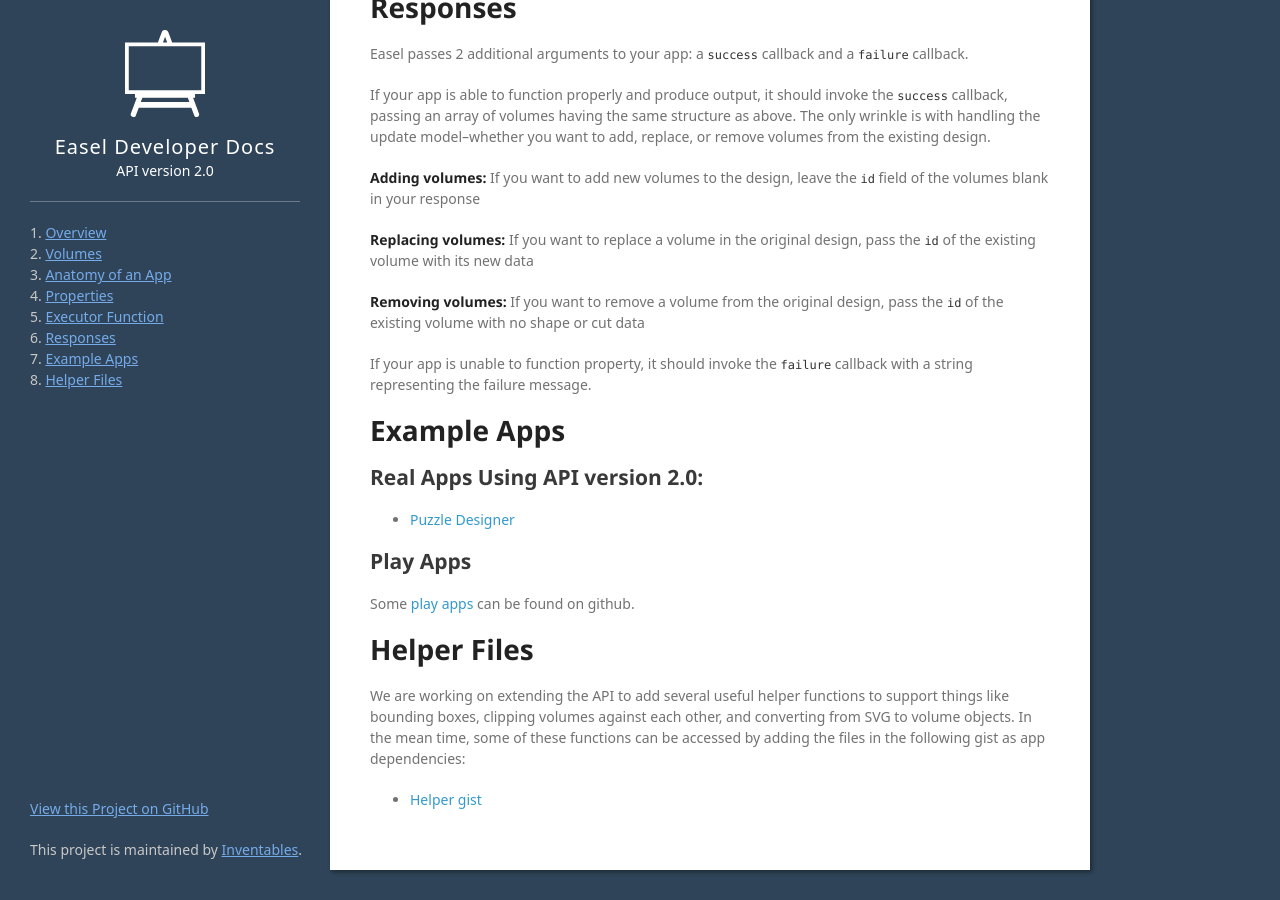
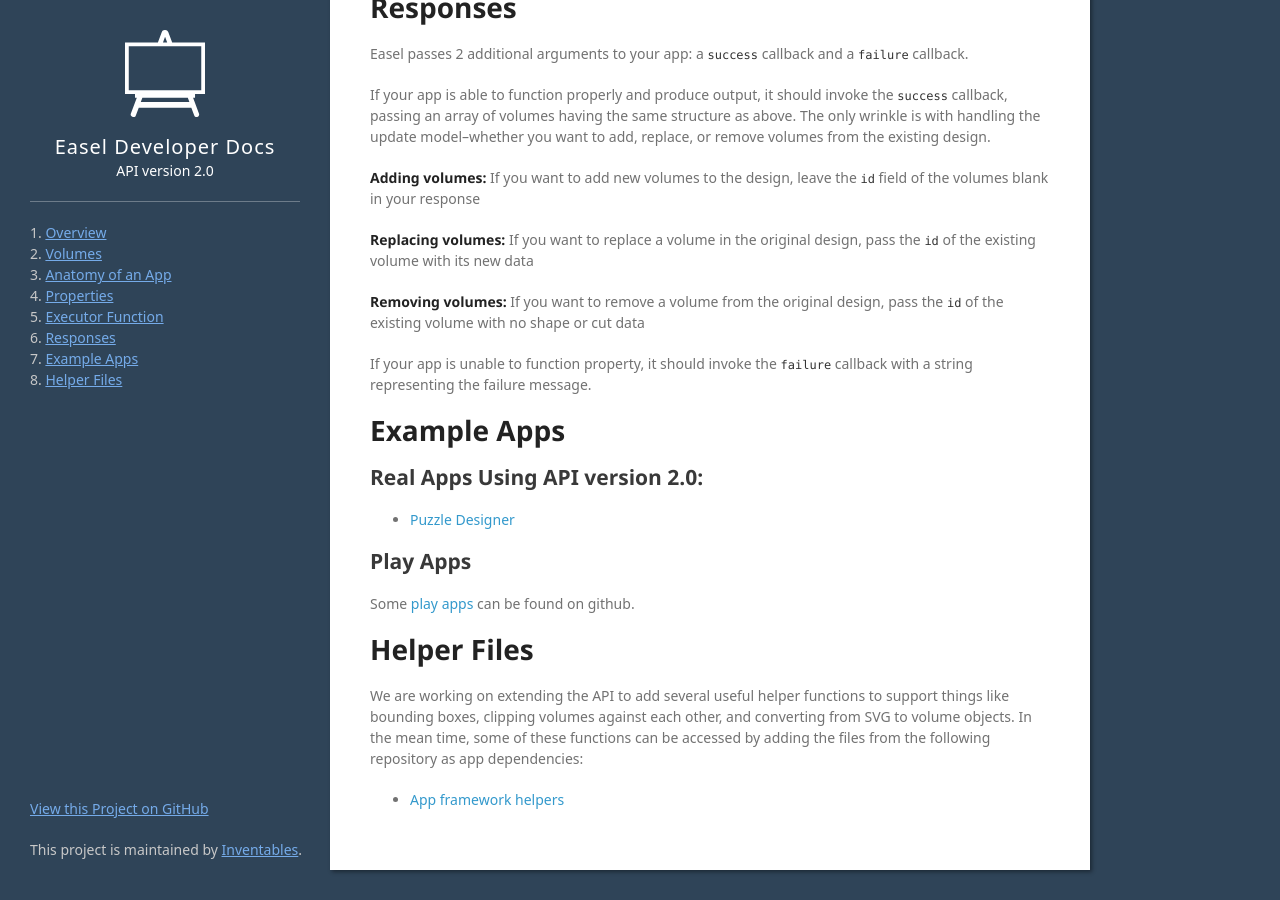
Before and after one commit to inventables/easel-dev, a Jekyll site: the page built from index.md, in a window 1280 px wide and 900 px high, scrolled down 4989 px. Built offline with Jekyll 4.4.1, drawn with Linux system fonts in a browser that asks for light colours; some web fonts are replaced.

Commit message:
Move over from gist with helper gist into a separate repo

```diff
--- a/index.md
+++ b/index.md
@@ -236,6 +236,6 @@ Some [play apps](https://github.com/inventables/easel-example-apps) can be found
 
 # <a name="helper-files"></a> Helper Files
 
-We are working on extending the API to add several useful helper functions to support things like bounding boxes, clipping volumes against each other, and converting from SVG to volume objects. In the mean time, some of these functions can be accessed by adding the files in the following gist as app dependencies:
+We are working on extending the API to add several useful helper functions to support things like bounding boxes, clipping volumes against each other, and converting from SVG to volume objects. In the mean time, some of these functions can be accessed by adding the files from the following repository as app dependencies:
 
-- [Helper gist](https://gist.github.com/nevernormal1/b69139572185d7a2ef2dd6d6a3ea1a23)
+- [App framework helpers](https://github.com/inventables/easel-app-framework-helpers)
```
